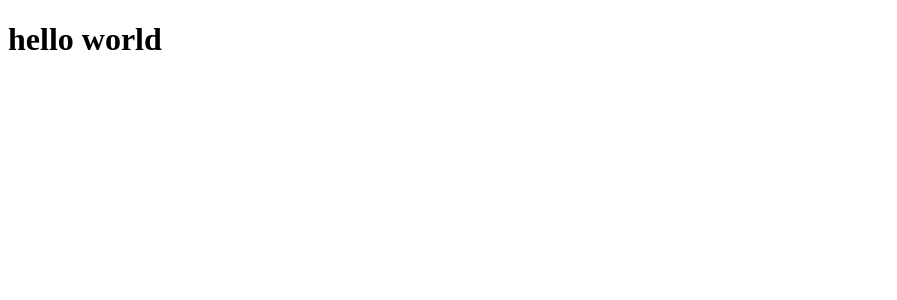
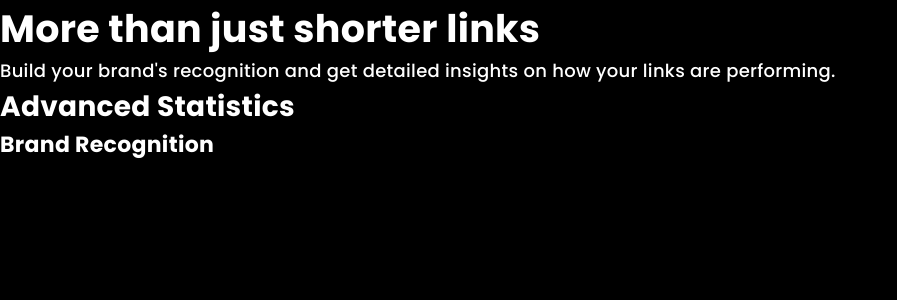
Before and after one commit to elghanbibadr/urlshorteningapp, a React (Create React App) app: page / in a window 1280 px wide. Shown: the top 300 px of the page, without its empty margins (0-897 px from the left). Built offline with nearby package versions, Linux system fonts and the light colour scheme.

Commit message:
inital typography styles

```diff
--- a/src/App.js
+++ b/src/App.js
@@ -1,7 +1,19 @@
 
 function App() {
   return (
-   <h1>hello world</h1>
+  <>
+  <h1>More than just shorter links</h1>
+  <p>
+  Build your brand's recognition and get detailed insights on how your links are performing.
+  </p>
+  <h2>
+  Advanced Statistics
+  </h2>
+  <h3>
+  Brand Recognition
+  </h3>
+
+  </>
   );
 }
 
--- a/src/styles/main.css
+++ b/src/styles/main.css
@@ -1,2 +1,48 @@
 @import url("https://fonts.googleapis.com/css2?family=Poppins:wght@200;300;400;500;600;700&display=swap");
+*, ::after, ::before {
+  margin: 0;
+  padding: 0;
+  -webkit-box-sizing: border-box;
+          box-sizing: border-box;
+}
+
+html {
+  font-size: 62.5%;
+}
+
+body {
+  font-family: 'Poppins', sans-serif;
+}
+
+ul {
+  list-style: none;
+}
+
+a {
+  text-decoration: none;
+}
+
+body {
+  background-color: black;
+  color: white;
+  letter-spacing: 0.3px;
+}
+
+h1 {
+  font-size: 3.8rem;
+}
+
+h2 {
+  font-size: 2.8rem;
+}
+
+h3 {
+  font-size: 2.2rem;
+}
+
+p {
+  font-size: 1.8rem;
+  line-height: 1.6;
+  font-weight: 500;
+}
 /*# sourceMappingURL=main.css.map */
--- a/src/styles/main.scss
+++ b/src/styles/main.scss
@@ -1 +1,6 @@
 @import url('https://fonts.googleapis.com/css2?family=Poppins:wght@200;300;400;500;600;700&display=swap');
+
+@import './partiels/variabels';
+@import './partiels/general';
+@import './partiels/mixins';
+@import './partiels/typography';
--- a/src/styles/partiels/_typography.scss
+++ b/src/styles/partiels/_typography.scss
@@ -0,0 +1,26 @@
+body{
+    background-color: black;
+    color: white;
+    letter-spacing: 0.3px;
+
+}
+
+h1{
+    font-size: 3.8rem;
+}
+
+
+
+h2{
+    font-size: 2.8rem;
+}
+
+h3{
+  font-size: 2.2rem;
+}
+
+p{
+    font-size: 1.8rem;
+    line-height: 1.6;
+    font-weight: 500;
+}
--- a/src/styles/partiels/_variabels.scss
+++ b/src/styles/partiels/_variabels.scss
@@ -9,4 +9,5 @@ $lightCyan:#2bd1d1;
 
 // BREAKING POINT
 $Mobile: 375px;
+$tablette: 700px;
 $Desktop: 1000px;
```
Also changed, not shown: src/styles/partiels/_mixins.scss (+8 -0 lines), 1 other file (tests, documents, lock files or other folders).
